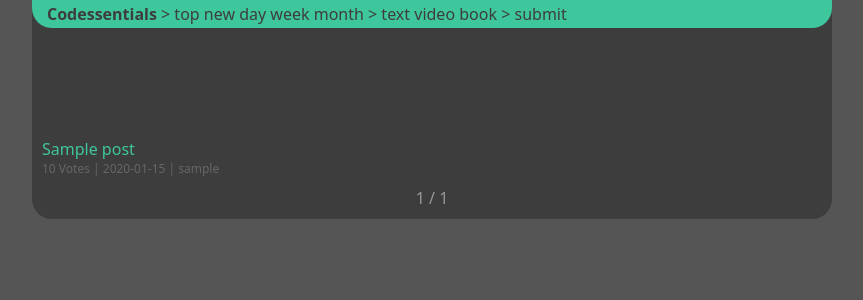
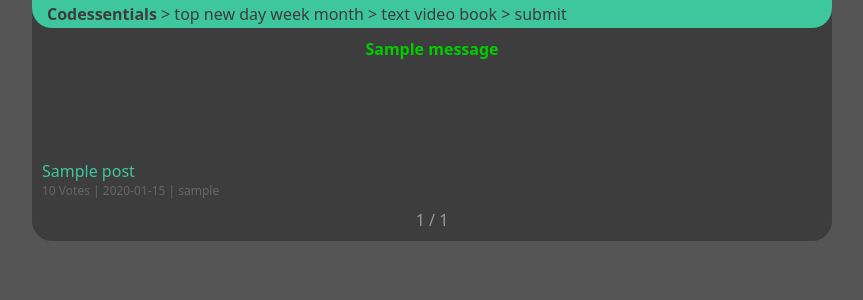
Before and after one commit to sulami/codessentials, a Django app: template templates/list.html in a window 1280 px wide. Shown: the top 300 px of the page, without its empty margins (208-1071 px from the left). Run offline with Django 3.2, Linux system fonts and the light colour scheme; the template is opened without the code that fills it: most values are stand-ins (such as "Sample title", 1, 10 or a date in 2020); one stand-in notice (Sample message) is shown; some libraries are stand-ins or nearby versions.

Commit message:
add messages for successful submissions

```diff
--- a/posts/views.py
+++ b/posts/views.py
@@ -2,6 +2,7 @@ from django.shortcuts import render, redirect, get_object_or_404
 from django.core.paginator import Paginator, EmptyPage, PageNotAnInteger
 from django.http import HttpResponse
 from django.utils import timezone
+from django.contrib import messages
 
 from posts.models import Language, Post
 from posts.forms import PostForm
@@ -76,6 +77,7 @@ def submit(request):
         form = PostForm(request.POST, instance=post)
         if form.is_valid():
             p = form.save()
+            messages.success(request, "Submission successful!")
             return redirect('posts:index')
     else:
         form = PostForm()
--- a/static/style.css
+++ b/static/style.css
@@ -52,6 +52,17 @@ li.menu a.hilight {
     font-style: italic;
     text-decoration: underline;
 }
+div.messages {
+    font-weight: bold;
+    margin: auto;
+    text-align: center;
+}
+div.msg_40 {
+    color: #cc0000;
+}
+div.msg_25 {
+    color: #00cc00;
+}
 div#ad_banner {
     margin: auto;
     margin-bottom: 10px;
--- a/templates/skeleton.html
+++ b/templates/skeleton.html
@@ -13,6 +13,13 @@
         {% block 'menu' %}
         {% endblock %}
     </div>
+    {% if messages %}
+        {% for message in messages %}
+            <div class="messages msg_{{ message.level }}">
+                {{ message }}
+            </div>
+        {% endfor %}
+    {% endif %}
     <div id="ad_banner">
     <!-- Adsense -->
     <script async src="//pagead2.googlesyndication.com/pagead/js/adsbygoogle.js"></script>
```
